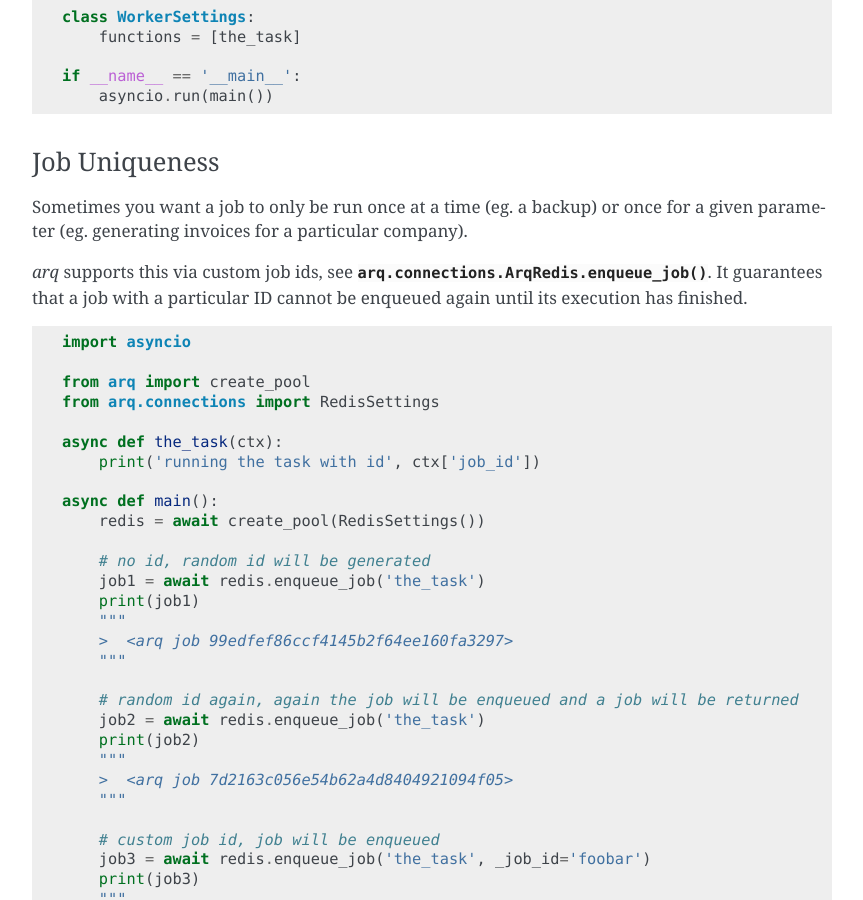
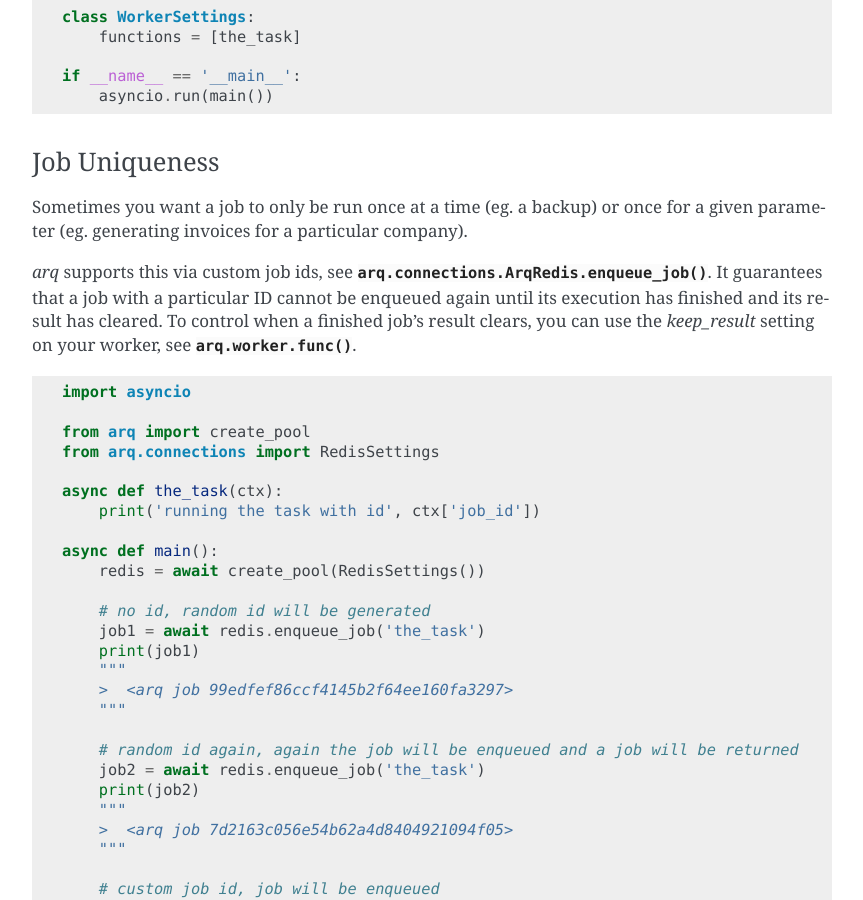
Before and after one commit to python-arq/arq, a Sphinx documentation site: the page built from docs/index.rst, in a window 1280 px wide and 900 px high, scrolled down 3948 px. Shown: the whole window, without its empty margins (258-1121 px from the left). Built offline with Sphinx 7.4.7, drawn with Linux system fonts in a browser that asks for light colours.

Commit message:
Docs: Add details about reusing a unique job id (#391)
See:
* https://github.com/samuelcolvin/arq/pull/138#issuecomment-523589365
* https://github.com/samuelcolvin/arq/issues/221

```diff
--- a/docs/index.rst
+++ b/docs/index.rst
@@ -136,7 +136,7 @@ Sometimes you want a job to only be run once at a time (eg. a backup) or once fo
 invoices for a particular company).
 
 *arq* supports this via custom job ids, see :func:`arq.connections.ArqRedis.enqueue_job`. It guarantees
-that a job with a particular ID cannot be enqueued again until its execution has finished.
+that a job with a particular ID cannot be enqueued again until its execution has finished and its result has cleared. To control when a finished job's result clears, you can use the `keep_result` setting on your worker, see :func:`arq.worker.func`.
 
 .. literalinclude:: examples/job_ids.py
 
```
